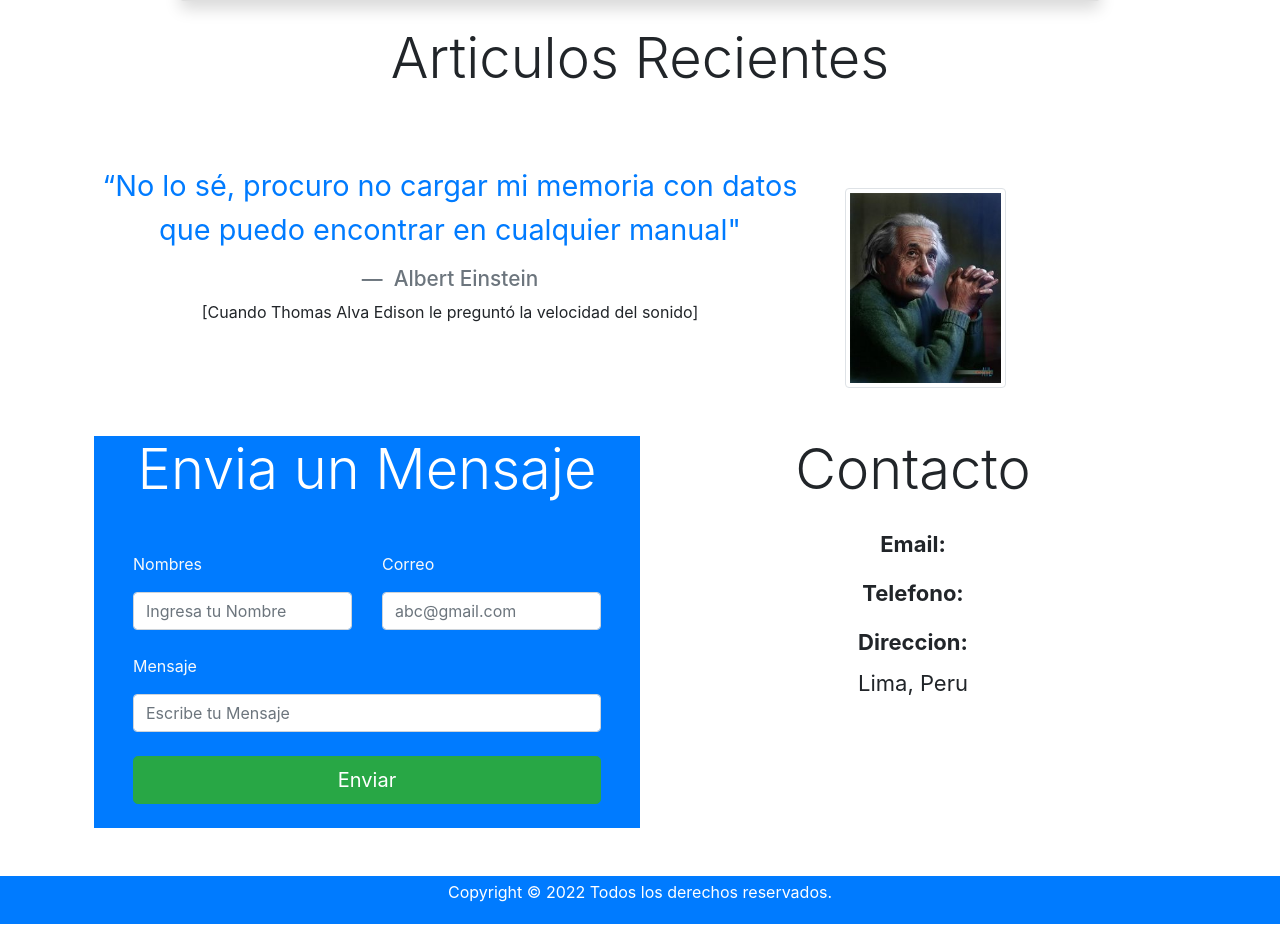
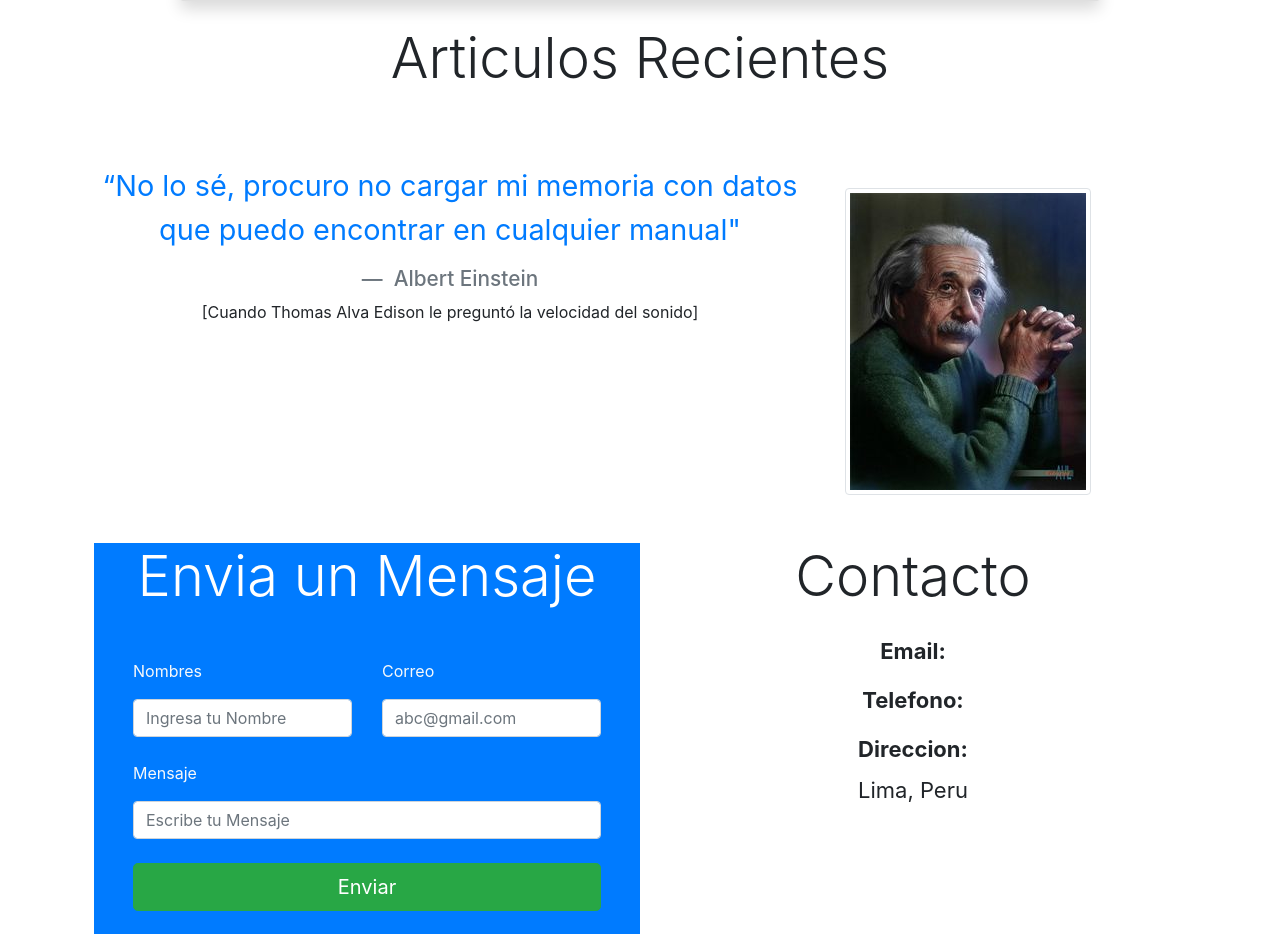
Before and after one commit to roberthbardales/blog, a Django app: template templates/home/index.html in a window 1280 px wide. Shown: the part 380-1314 px from the top of the page. Run offline with Django 3.2, Linux system fonts and the light colour scheme; the template is opened without the code that fills it, so the values that code supplies are empty; some libraries are stand-ins or nearby versions.

Commit message:
10 12 2022

```diff
--- a/blog/settings/base.py
+++ b/blog/settings/base.py
@@ -75,7 +75,7 @@ TEMPLATES = [
                 'django.template.context_processors.request',
                 'django.contrib.auth.context_processors.auth',
                 'django.contrib.messages.context_processors.messages',
-                #'applications.procesors.home_contact',
+                'applications.procesors.home_contact',
             ],
         },
     },
--- a/static/css/estilos.css
+++ b/static/css/estilos.css
@@ -1,31 +1,8 @@
-/* .bg-primary {
-    background-color: #ff401c !important; }
 
-  .text-primary {
-    color: #ff401c !important; }
-
-  .btn-primary {
-    background-color: #ff401c !important;
-    border-color: #b51d00 !important; }
-
-  .btn-primary:hover,
-  .btn-primary:focus {
-    background-color: #e82500 !important; }
-
-  .btn-primary:active {
-    background-color: #b51d00 !important;
-    border-color: #821500 !important; }
-
-  .btn-primary:focus {
-    -webkit-box-shadow: 0 0 0 0.2rem rgba(255, 64, 28, 0.5) !important;
-            box-shadow: 0 0 0 0.2rem rgba(255, 64, 28, 0.5) !important; } */
-/*
-html {
-    font-size: 14px;
-    } */
-/* body {
-
-    font-family: 'Open Sans', sans-serif; } */
+img {
+    max-width: 100%;
+    height: auto !important;
+}
 
 html {
     font-size: 16px;
@@ -62,56 +39,32 @@ html {
     font-size: 3rem;
     font-family: 'Open Sans', sans-serif;
 } */
-/* .login-container{
-    margin-top: 5%;
 
-    margin-bottom: 5%;
-}
-.login-form-1{
-    padding: 5%;
-    box-shadow: 0 5px 8px 0 rgba(0, 0, 0, 0.2), 0 9px 26px 0 rgba(0, 0, 0, 0.19);
-}
-.login-form-1 h3{
-    text-align: center;
-    color: #333;
-}
-.login-form-2{
-    padding: 5%;
-    background: #0062cc;
-    box-shadow: 0 5px 8px 0 rgba(0, 0, 0, 0.2), 0 9px 26px 0 rgba(0, 0, 0, 0.19);
-}
-.login-form-2 h3{
-    text-align: center;
-    color: #fff;
-}
-.login-container form{
-    padding: 10%;
-}
-.btnSubmit
-{
-    width: 50%;
-    border-radius: 1rem;
-    padding: 1.5%;
-    border: none;
-    cursor: pointer;
-}
-.login-form-1 .btnSubmit{
-    font-weight: 600;
-    color: #fff;
-    background-color: #0062cc;
-}
-.login-form-2 .btnSubmit{
-    font-weight: 600;
-    color: #0062cc;
-    background-color: #fff;
-}
-.login-form-2 .ForgetPwd{
-    color: #fff;
-    font-weight: 600;
-    text-decoration: none;
-}
-.login-form-1 .ForgetPwd{
-    color: #0062cc;
-    font-weight: 600;
-    text-decoration: none;
-} */
+/* .bg-primary {
+    background-color: #ff401c !important; }
+
+  .text-primary {
+    color: #ff401c !important; }
+
+  .btn-primary {
+    background-color: #ff401c !important;
+    border-color: #b51d00 !important; }
+
+  .btn-primary:hover,
+  .btn-primary:focus {
+    background-color: #e82500 !important; }
+
+  .btn-primary:active {
+    background-color: #b51d00 !important;
+    border-color: #821500 !important; }
+
+  .btn-primary:focus {
+    -webkit-box-shadow: 0 0 0 0.2rem rgba(255, 64, 28, 0.5) !important;
+            box-shadow: 0 0 0 0.2rem rgba(255, 64, 28, 0.5) !important; } */
+/*
+html {
+    font-size: 14px;
+    } */
+/* body {
+
+    font-family: 'Open Sans', sans-serif; } */
```
